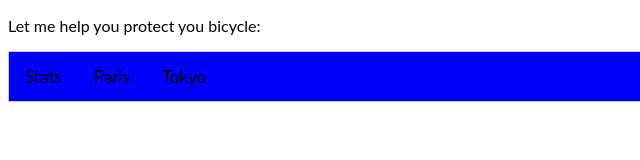
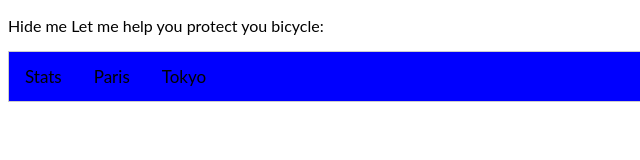
Before and after one commit to CaldasRN/caldasrn.github.io, a plain HTML site: page index.html in a window 1280 px wide. Shown: the full height of the page, 0-640 px from the left. Drawn offline with Linux system fonts and the light colour scheme.

Commit message:
Help me god!

```diff
--- a/index.html
+++ b/index.html
@@ -44,7 +44,7 @@ div.tab a:focus, .active {
 </head>
 <body>
 
-<p>Let me help you protect you bicycle:</p>
+<p>Hide me Let me help you protect you bicycle:</p>
 
 <div class="tab">
   <a href="javascript:void(0)" class="tablinks" onclick="openCity(event, 'Stats')">Stats</a>
```
